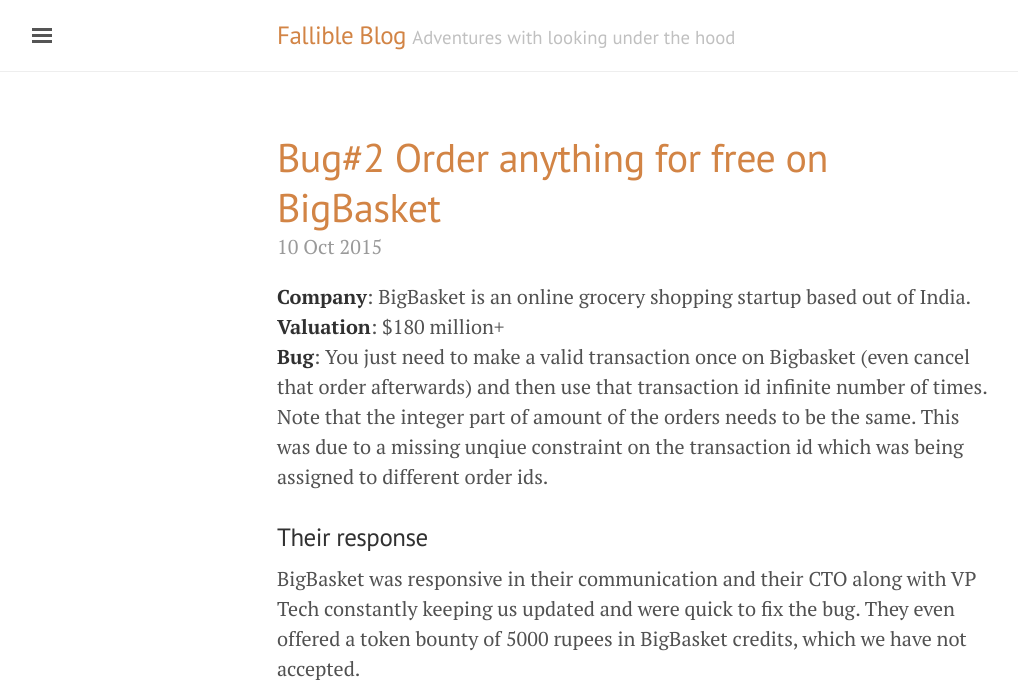
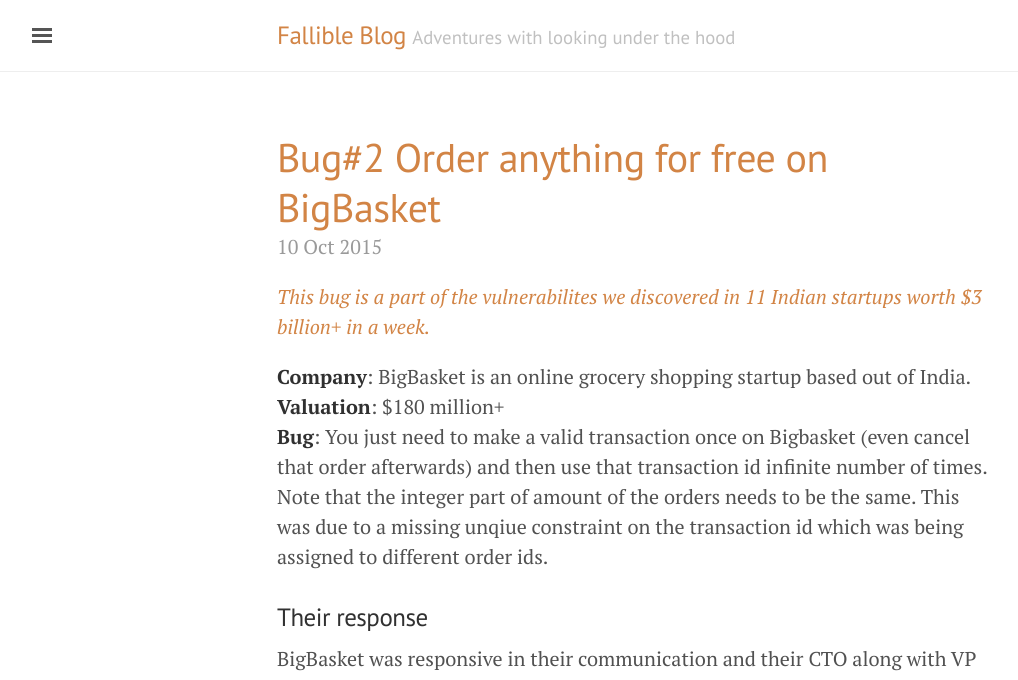
Before and after one commit to FallibleInc/blog, a Jekyll site: the page built from index.html, in a window 1280 px wide and 900 px high, cut to the strip 0-680 px from the top of the window. Shown: the whole strip, without its empty margins (3-1021 px from the left). Built offline with Jekyll 4.4.1, drawn with Linux system fonts in a browser that asks for light colours; the list of posts is cut into pages by our own code; comment, search, counter and statistics services are not loaded; some of the changed text lies outside the part shown.

Commit message:
medium link

```diff
--- a/_posts/2015-10-08-Bookmyshow-hack-delete-all-users-profile-and-wallet.md
+++ b/_posts/2015-10-08-Bookmyshow-hack-delete-all-users-profile-and-wallet.md
@@ -3,6 +3,8 @@ layout: post
 title: "Bug#1 Delete all BookMyShow accounts and wallets"
 published: true
 ---
+
+*[This bug is a part of the vulnerabilites we discovered in 11 Indian startups worth $3 billion+ in a week.](https://medium.com/@fallible/we-discovered-severe-bugs-in-11-startups-worth-3-billion-in-a-week-cf2a856edb94)*
 
 
 **Company**: BookMyShow is an Indian ticketing platform for movies, events etc.
--- a/_posts/2015-10-10-Bigbasket-hack-order-anything-for-free.md
+++ b/_posts/2015-10-10-Bigbasket-hack-order-anything-for-free.md
@@ -3,6 +3,10 @@ layout: post
 title: "Bug#2 Order anything for free on BigBasket"
 published: true
 ---
+
+*[This bug is a part of the vulnerabilites we discovered in 11 Indian startups worth $3 billion+ in a week.](https://medium.com/@fallible/we-discovered-severe-bugs-in-11-startups-worth-3-billion-in-a-week-cf2a856edb94)*
+
+
 
 **Company**: BigBasket is an online grocery shopping startup based out of India.
 **Valuation**: $180 million+
```
